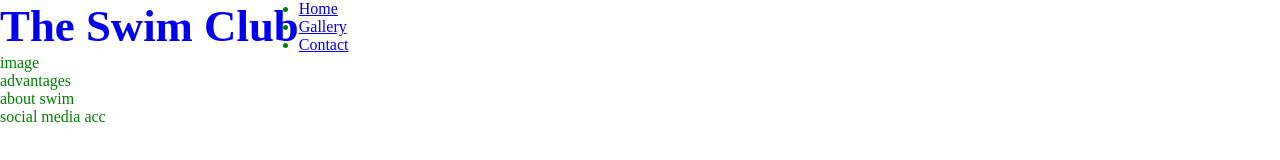
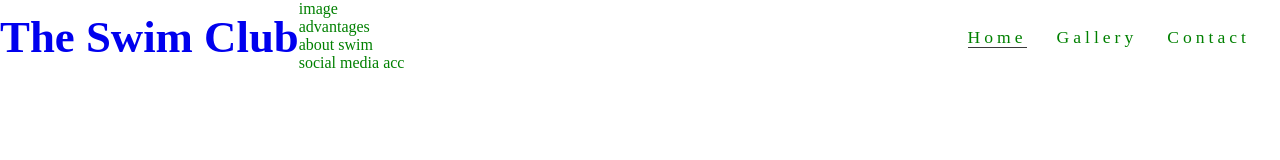
Before and after one commit to ayotemmy101/Awani-Ayodele-First-Project, a plain HTML site: page index.html in a window 1280 px wide. Drawn offline with Linux system fonts and the light colour scheme.

Commit message:
Style navigation links

```diff
--- a/assets/css/style.css
+++ b/assets/css/style.css
@@ -25,3 +25,34 @@ hi, h2 {
     float: left;
     font-size: 280%;
 }
+
+#menu{
+    font-size: 110%;
+    letter-spacing: 4px;
+}
+
+#menu, #logo {
+    line-height: 75px;
+}
+
+#menu li {
+    float: right;
+    list-style-type: none;
+    margin-right: 30px;
+}
+
+#menu a {
+    text-decoration: none;
+    color: inherit;
+}
+
+
+#menu a:hover {
+
+    border-bottom: 1px solid #3a3a3a;
+}
+
+.active
+{
+    border-bottom: 1px solid #3a3a3a;
+}
--- a/index.html
+++ b/index.html
@@ -16,15 +16,18 @@
             <h1 id="logo">The Swim Club</h1>
         </a>
         <nav>
-            <ul>
+
+            <ul id="menu">
+
                 <li>
-                    <a href="index.html">Home</a>
+                   <a href="#">Contact</a>
                     </li>
+
                     <li>
                  <a href="#">Gallery</a>
                  </li>
                 <li>
-                    <a href="#">Contact</a>
+                <a href="index.html" class="active">Home</a>
                 </li>
                   </ul>
 
```
Lines whose indentation alone changed are shown as unchanged.
